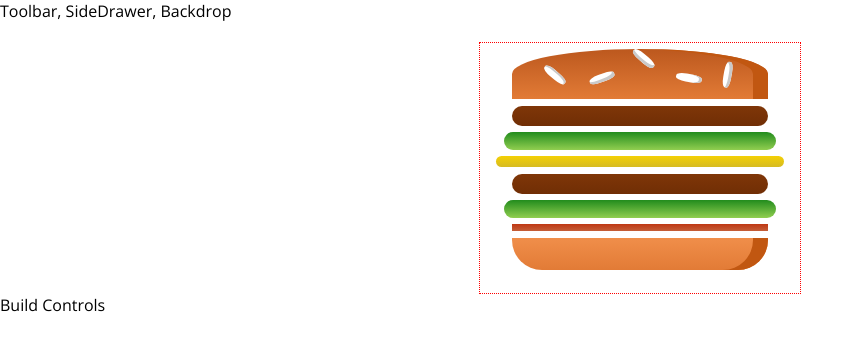
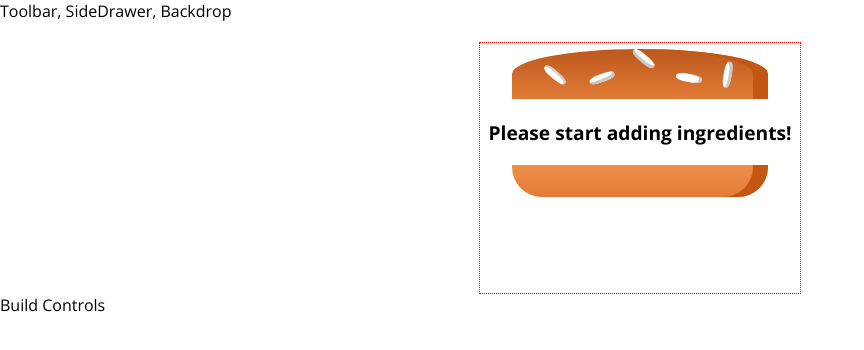
Before and after one commit to katmcglo/pancakestack, a React (Create React App) app: page / in a window 1280 px wide. Shown: the top 350 px of the page, without its empty margins (0-864 px from the left). Built offline with nearby package versions, Linux system fonts and the light colour scheme.

Commit message:
can dynamically add ingredients now

```diff
--- a/src/components/PancakeStack/PancakeStack.js
+++ b/src/components/PancakeStack/PancakeStack.js
@@ -3,15 +3,23 @@ import classes from './PancakeStack.module.css';
 import PancakeIngredient from './PancakeIngredient';
 
 const pancakeStack = (props) => {
+  let transformedIngredients = Object.keys(props.ingredients)
+  .map(ingredientKey => {
+    return [...Array(props.ingredients[ingredientKey])].map((_, i) => {
+      return <PancakeIngredient key={ingredientKey + i} type={ingredientKey} />
+    });
+  })
+  .reduce((array, element) => {
+    return array.concat(element)
+  }, [])
+  if (transformedIngredients.length === 0) {
+    transformedIngredients = <p>Please start adding ingredients!</p>
+  }
+  console.log(transformedIngredients);
   return(
     <div className={classes.PancakeStack}>
       <PancakeIngredient type="bread-top" />
-      <PancakeIngredient type="meat" />
-      <PancakeIngredient type="salad" />
-      <PancakeIngredient type="cheese" />
-      <PancakeIngredient type="meat" />
-      <PancakeIngredient type="salad" />
-      <PancakeIngredient type="bacon" />
+      {transformedIngredients}
       <PancakeIngredient type="bread-bottom" />
     </div>
   );
--- a/src/containers/StackBuilder/StackBuilder.js
+++ b/src/containers/StackBuilder/StackBuilder.js
@@ -3,10 +3,22 @@ import Auxiliary from '../../hoc/Auxiliary';
 import PancakeStack from '../../components/PancakeStack/PancakeStack';
 
 class StackBuilder extends Component {
+  // constructor(props) {
+  //   super(props);
+  //   this.state = {...}
+  // }
+  state = {
+    ingredients: {
+      salad: 0,
+      bacon: 0,
+      cheese: 0,
+      meat: 0
+    }
+  }
   render() {
     return (
       <Auxiliary>
-        <PancakeStack/>
+        <PancakeStack ingredients={this.state.ingredients}/>
         <div>Build Controls</div>
       </Auxiliary>
     );
```
